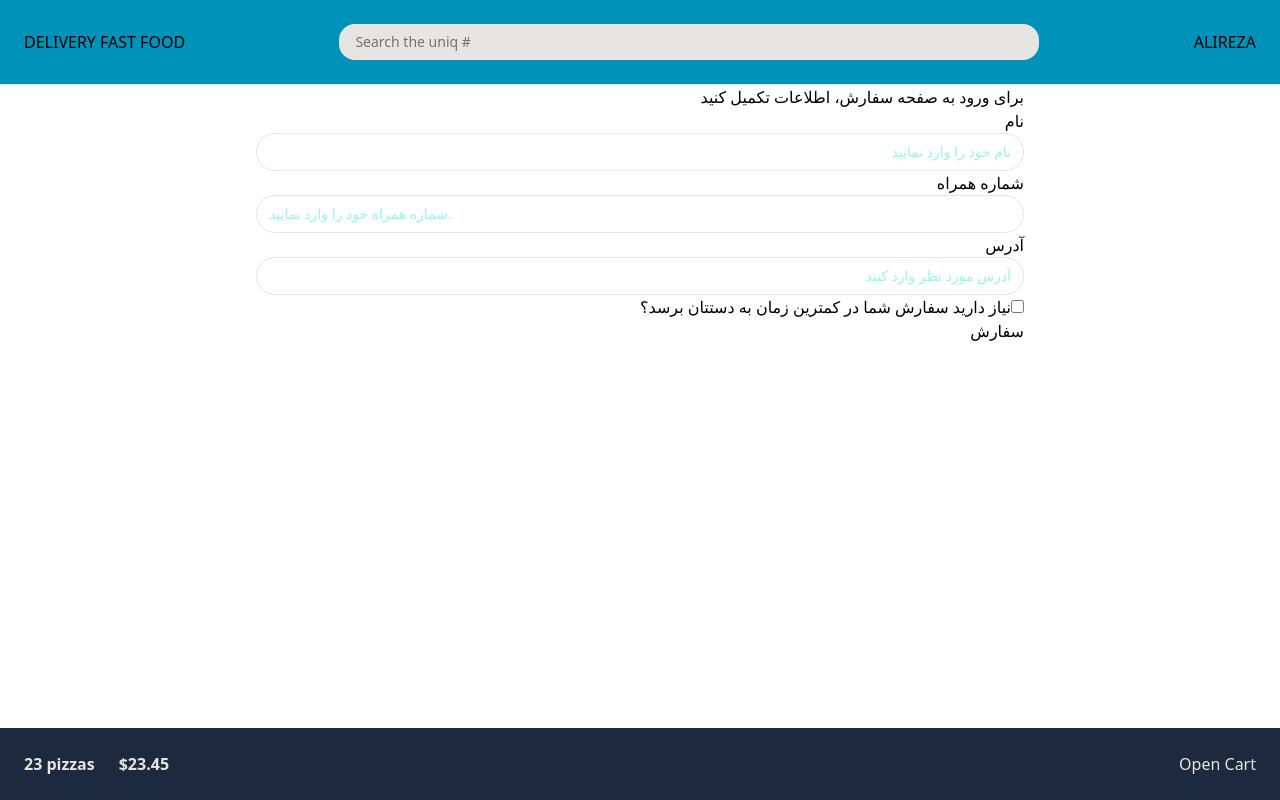
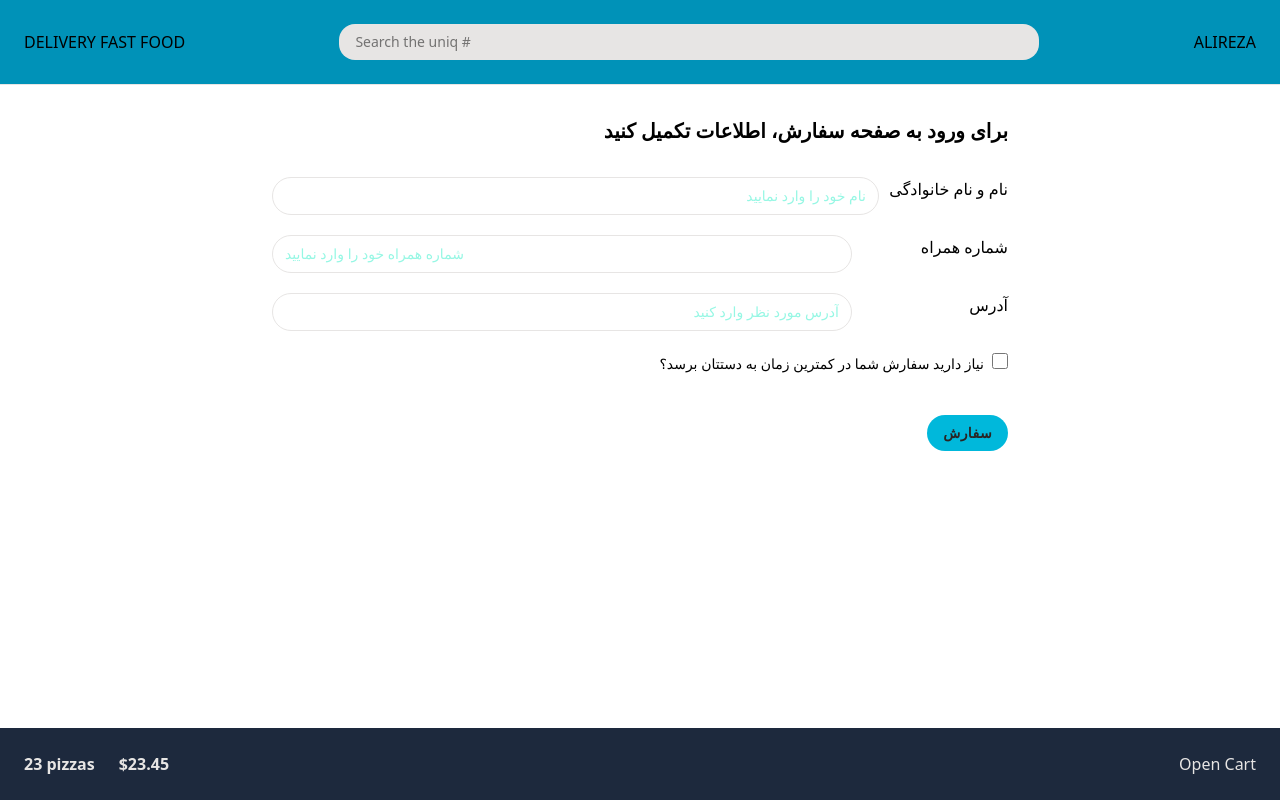
Before and after one commit to alirezaghnz/pizzadelivery, a React (Vite) app: page /order/new in a window 1280 px wide. Built offline with nearby package versions, Linux system fonts and the light colour scheme.

Commit message:
complete styled project for now(cart, orderitem, order, home, user, etc)

```diff
--- a/src/features/order/CreateOrder.jsx
+++ b/src/features/order/CreateOrder.jsx
@@ -41,14 +41,16 @@ function CreateOrder() {
   const formError = useActionData();
 
   return (
-    <div dir="rtl">
-      <h2>برای ورود به صفحه سفارش، اطلاعات تکمیل کنید</h2>
+    <div dir="rtl" className="px-4 py-8 ">
+      <h2 className="mb-8 text-xl font-semibold">
+        برای ورود به صفحه سفارش، اطلاعات تکمیل کنید
+      </h2>
 
       <Form method="POST">
-        <div>
-          <label>نام</label>
+        <div className="mb-5 flex flex-col gap-2 sm:flex sm:flex-row">
+          <label className="sm:basis-37 "> نام و نام خانوادگی </label>
           <input
-            className="input"
+            className="input w-full"
             placeholder="نام خود را وارد نمایید"
             type="text"
             name="customer"
@@ -56,26 +58,30 @@ function CreateOrder() {
           />
         </div>
 
-        <div>
-          <label>شماره همراه</label>
-          <div>
+        <div className="mb-5 flex flex-col gap-2 sm:flex sm:flex-row">
+          <label className="sm:basis-37">شماره همراه</label>
+          <div className="grow">
             <input
-              className="input"
-              placeholder="شماره همراه خود را وارد نمایید."
+              className="input w-full"
+              placeholder="شماره همراه خود را وارد نمایید"
               type="tel"
               name="phone"
               required
             />
+            {formError?.phone && (
+              <p className="text-xs mt-2 text-red-700 bg-red-100 p-2 rounded-md">
+                {formError.phone}
+              </p>
+            )}
           </div>
-          {formError?.phone && <p>{formError.phone}</p>}
         </div>
 
-        <div>
-          <label>آدرس</label>
-          <div>
+        <div className="mb-5 flex flex-col gap-2 sm:flex sm:flex-row">
+          <label className="sm:basis-37">آدرس</label>
+          <div className="grow">
             <input
               placeholder="آدرس مورد نظر وارد کنید "
-              className="input"
+              className="input w-full"
               type="text"
               name="address"
               required
@@ -83,23 +89,23 @@ function CreateOrder() {
           </div>
         </div>
 
-        <div>
+        <div className="mb-10">
           <input
-            className=""
+            className="h-4 w-4 accent-cyan-700 focus:outline-none focus:ring focus:ring-cyan-700"
             type="checkbox"
             name="priority"
             id="priority"
             // value={withPriority}
             // onChange={(e) => setWithPriority(e.target.checked)}
           />
-          <label htmlFor="priority">
+          <label htmlFor="priority" className="text-sm px-2">
             نیاز دارید سفارش شما در کمترین زمان به دستتان برسد؟
           </label>
         </div>
 
         <div>
           <input type="hidden" name="cart" value={JSON.stringify(cart)} />
-          <Button disabled={false}>
+          <Button type="primary" disabled={false}>
             {isSubmitting ? "منتظر بمانید" : "سفارش"}
           </Button>
         </div>
--- a/src/features/order/Order.jsx
+++ b/src/features/order/Order.jsx
@@ -1,5 +1,6 @@
 import { useLoaderData } from "react-router-dom";
 import { getOrder } from "../../services/apiRestaurant";
+import OrderItem from "./OrderItem";
 import {
   calcMinutesLeft,
   formatCurrency,
@@ -10,40 +11,62 @@ function Order() {
   const order = useLoaderData();
 
   const {
-    // id,
+    id,
     status,
     priority,
     priorityPrice,
     orderPrice,
     estimatedDelivery,
-    //cart,
+    cart,
   } = order;
   const deliveryIn = calcMinutesLeft(estimatedDelivery);
 
   return (
-    <div>
-      <div>
-        <h2>Status</h2>
+    <div dir="rtl" className="space-y-8 px-4 py-6">
+      <div className="flex flex-wrap items-center justify-between gap-2">
+        <h2 className="font-semibold text-xl">جزئیات سفارش با کد {id}</h2>
 
         <div>
-          {priority && <span>Priority</span>}
-          <span>{status} order</span>
+          {priority && (
+            <span className="rounded-full bg-red-500 px-3 py-1 text-sm font-semibold uppercase text-red-50 tracking-wide">
+              Priority
+            </span>
+          )}
+          <span className="rounded-full bg-green-500 px-3 py-1 text-sm font-semibold uppercase text-green-50 tracking-wide">
+            {status} order
+          </span>
         </div>
       </div>
 
-      <div>
-        <p>
+      <div className="flex flex-wrap items-center justify-between gap-2 bg-stone-200 px-6 py-5 rounded-2xl">
+        <p className="font-semibold">
           {deliveryIn >= 0
-            ? `Only ${calcMinutesLeft(estimatedDelivery)} minutes left 😃`
-            : "Order should have arrived"}
+            ? `فقط ${calcMinutesLeft(estimatedDelivery)}  دقیقه مانده است 😃`
+            : "سفارش باید به دستتان رسیده باشد"}
         </p>
-        <p>(Estimated delivery: {formatDate(estimatedDelivery)})</p>
+        <p className="text-sm bg-sky-400 px-1 py-2 rounded-full">
+          (زمان تقریبی: {formatDate(estimatedDelivery)})
+        </p>
       </div>
 
-      <div>
-        <p>Price pizza: {formatCurrency(orderPrice)}</p>
-        {priority && <p>Price priority: {formatCurrency(priorityPrice)}</p>}
-        <p>To pay on delivery: {formatCurrency(orderPrice + priorityPrice)}</p>
+      <ul className="divide-y divide-stone-200">
+        {cart.map((item) => (
+          <OrderItem item={item} key={item.id} />
+        ))}
+      </ul>
+
+      <div className="bg-stone-200 space-y-1 px-6 py-5 rounded-2xl">
+        <p className="font-semibold text-sm text-sky-600">
+          قیمت پیتزا : {formatCurrency(orderPrice)}
+        </p>
+        {priority && (
+          <p className="font-semibold text-sm text-sky-600">
+            هزینه بابت اولویت سفارش: {formatCurrency(priorityPrice)}
+          </p>
+        )}
+        <p className="font-bold">
+          مبلغ قابل پرداخت: {formatCurrency(orderPrice + priorityPrice)}
+        </p>
       </div>
     </div>
   );
--- a/src/features/order/OrderItem.jsx
+++ b/src/features/order/OrderItem.jsx
@@ -1,15 +1,16 @@
+/* eslint-disable no-unused-vars */
 import { formatCurrency } from "../../utils/helpers";
 
 function OrderItem({ item, isLoadingIngredients, ingredients }) {
   const { quantity, name, totalPrice } = item;
 
   return (
-    <li>
-      <div>
+    <li className="py-3">
+      <div className="flex items-center justify-between gap-4 text-sm">
         <p>
-          <span>{quantity}&times;</span> {name}
+          <span className="font-bold">{quantity}&times;</span> {name}
         </p>
-        <p>{formatCurrency(totalPrice)}</p>
+        <p className="font-bold">{formatCurrency(totalPrice)}</p>
       </div>
     </li>
   );
--- a/src/features/user/CreateUser.jsx
+++ b/src/features/user/CreateUser.jsx
@@ -18,12 +18,12 @@ function CreateUser() {
         placeholder="نام کامل خودتا را وارد نمایید"
         value={username}
         onChange={(e) => setUsername(e.target.value)}
-        className="input mb-5 mt-5"
+        className="input mb-5 mt-5 w-full"
       />
 
       {username !== "" && (
         <div>
-          <Button>سفارش دهید</Button>
+          <Button type="primary">سفارش دهید</Button>
         </div>
       )}
     </form>
--- a/src/index.css
+++ b/src/index.css
@@ -5,7 +5,7 @@
 
 @layer components {
   .input {
-    @apply border border-stone-200 text-sm transition-all duration-300 placeholder:text-teal-200 rounded-full w-full px-3 py-2 focus:outline-none focus:ring focus:ring-cyan-300;
+    @apply border border-stone-200 text-sm transition-all duration-300 placeholder:text-teal-200 rounded-full px-3 py-2 focus:outline-none focus:ring focus:ring-cyan-300;
   }
 }
 
--- a/src/ui/Button.jsx
+++ b/src/ui/Button.jsx
@@ -2,15 +2,15 @@ import { Link } from "react-router-dom";
 
 export default function Button({ children, disabled, to, type }) {
   const base =
-    "inline-block bg-cyan-500 text-stone-800 rounded-full tracking-wide font-semibold transition-color duration-300 hover:bg-cyan-300 focus:bg-cyan-300 focus:outline-none focus:ring focus:ring-cyan-300 focus:ring-offset-2 disabled:cursor-not-allowed";
+    "text-sm inline-block bg-cyan-500 text-stone-800 rounded-full tracking-wide font-semibold transition-color duration-300 hover:bg-cyan-300 focus:bg-cyan-300 focus:outline-none focus:ring focus:ring-cyan-300 focus:ring-offset-2 disabled:cursor-not-allowed";
 
   const styles = {
     primary: base + " px-4 py-3 md:px-4 md:py-2",
     small: base + " px-4 py-2 md:px-5 md:py-2.5 text-sm",
     delete_sm:
+      "inline-block text-xs bg-red-400 text-stone-800 rounded-full tracking-wide font-semibold transition-color duration-300 hover:bg-cyan-300 focus:bg-cyan-300 focus:outline-none focus:ring focus:ring-cyan-300 focus:ring-offset-2 disabled:cursor-not-allowed px-4 py-3 md:px-4 md:py-2",
+    delete_lg:
       "inline-block text-sm bg-red-400 text-stone-800 rounded-full tracking-wide font-semibold transition-color duration-300 hover:bg-cyan-300 focus:bg-cyan-300 focus:outline-none focus:ring focus:ring-cyan-300 focus:ring-offset-2 disabled:cursor-not-allowed px-4 py-3 md:px-4 md:py-2",
-    delete_lg:
-      "inline-block  bg-red-400 text-stone-800 rounded-full tracking-wide font-semibold transition-color duration-300 hover:bg-cyan-300 focus:bg-cyan-300 focus:outline-none focus:ring focus:ring-cyan-300 focus:ring-offset-2 disabled:cursor-not-allowed px-4 py-3 md:px-4 md:py-2",
   };
   if (to)
     return (
```
